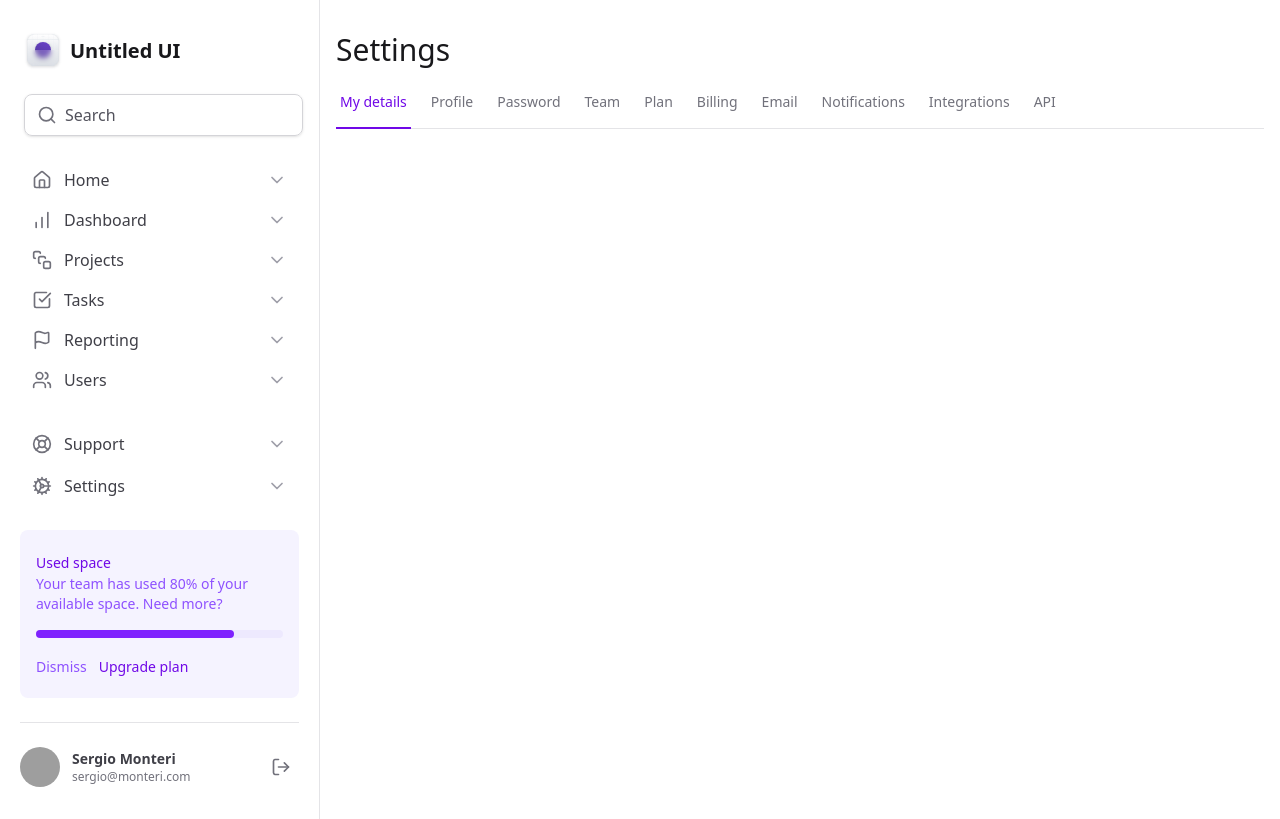
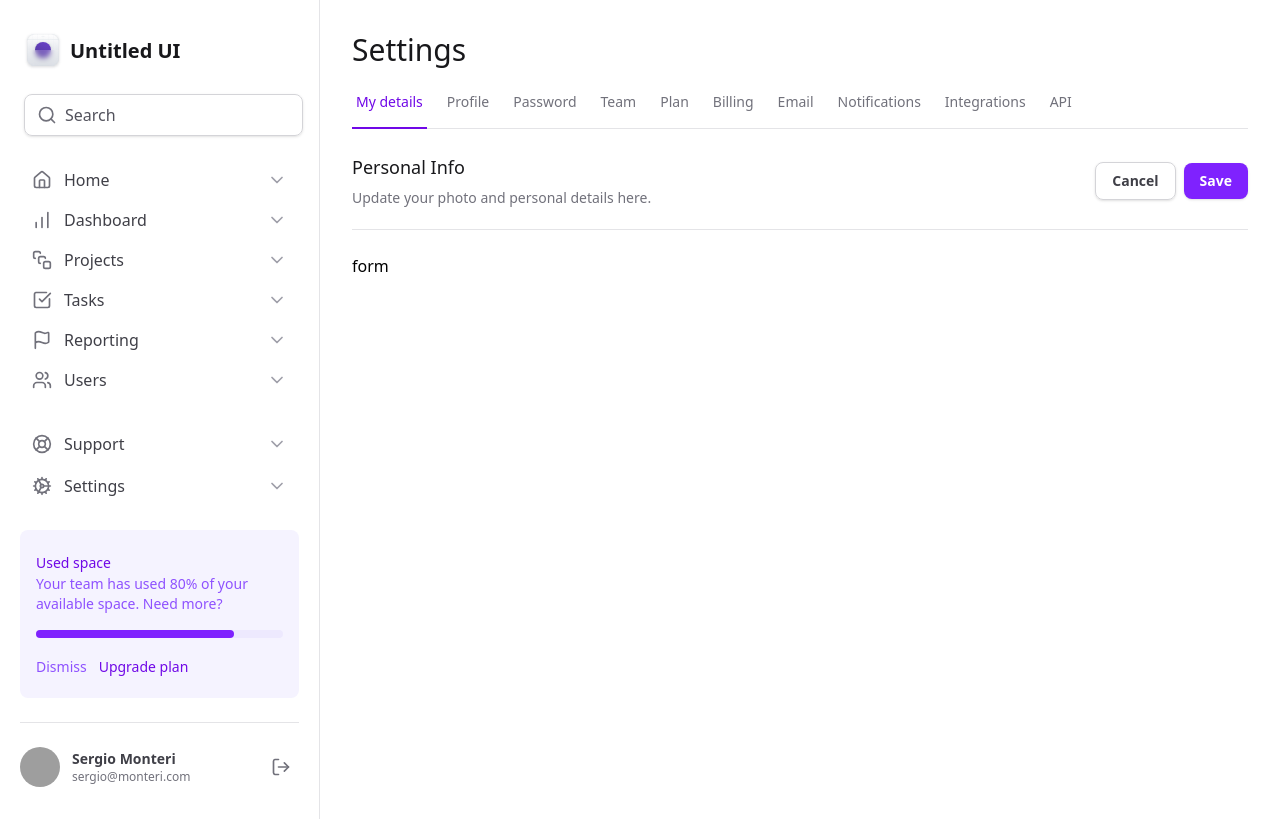
Before and after one commit to SergioMonteRi/next-tailwind-practice, a Next.js app: page / in a window 1280 px wide. Built offline with nearby package versions, Linux system fonts and the light colour scheme; grey boxes are pictures that could not be loaded.

Commit message:
feat: update layout padding and add personal info section with form in homepage

```diff
--- a/src/app/layout.tsx
+++ b/src/app/layout.tsx
@@ -31,7 +31,7 @@ export default function RootLayout({
         <div className="grid-cols-app grid min-h-screen">
           <Sidebar />
 
-          <main className="px-4 pt-8 pb-12">{children}</main>
+          <main className="px-8 pt-8 pb-12">{children}</main>
         </div>
       </body>
     </html>
--- a/src/app/page.tsx
+++ b/src/app/page.tsx
@@ -6,6 +6,37 @@ export default function Home() {
       <h1 className="text-3xl font-medium text-zinc-900">Settings</h1>
 
       <SettingsTabs />
+
+      <div className="mt-6 flex flex-col">
+        <div className="flex items-center justify-between border-b border-zinc-200 pb-5">
+          <div className="space-y-1">
+            <h2 className="text-lg font-medium text-zinc-900">Personal Info</h2>
+            <span className="text-sm text-zinc-500">
+              Update your photo and personal details here.
+            </span>
+          </div>
+
+          <div className="flex items-center gap-2">
+            <button
+              type="button"
+              className="cursor-pointer rounded-lg border border-zinc-300 px-4 py-2 text-sm font-semibold text-zinc-700 shadow-sm hover:bg-zinc-50"
+            >
+              Cancel
+            </button>
+            <button
+              type="submit"
+              form="settings-form"
+              className="cursor-pointer rounded-lg bg-violet-600 px-4 py-2 text-sm font-semibold text-white shadow-sm hover:bg-violet-700"
+            >
+              Save
+            </button>
+          </div>
+        </div>
+
+        <form id="settings-form" className="mt-6 flex w-full flex-col">
+          form
+        </form>
+      </div>
     </>
   )
 }
```
